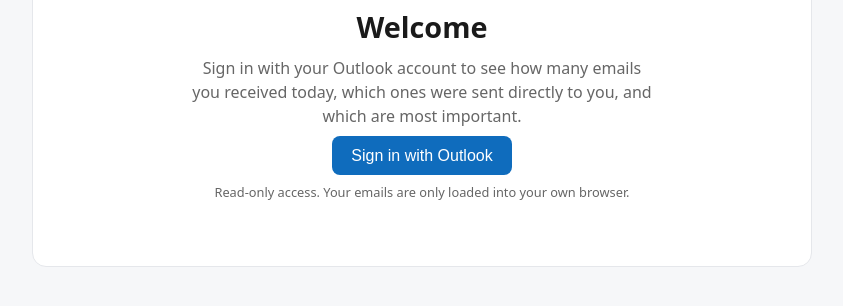
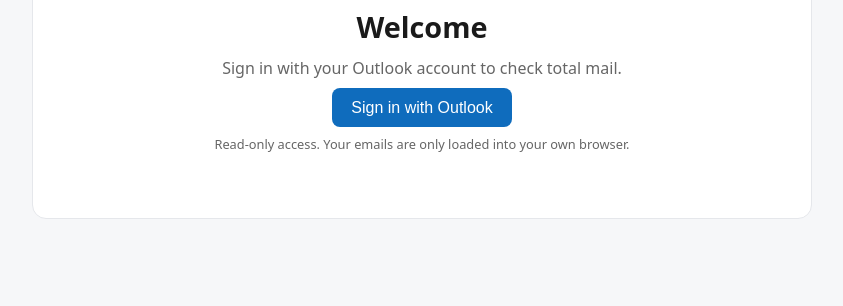
Before and after one commit to Travezi/PchTc, a plain HTML site: page index.html in a window 1280 px wide. Shown: the part 172-478 px from the top of the page, without its empty margins (218-1061 px from the left). Drawn offline with Linux system fonts and the light colour scheme; a script that the page names is missing.

Commit message:
Update index.html

```diff
--- a/index.html
+++ b/index.html
@@ -41,7 +41,7 @@
   <section id="login" class="panel hero">
     <div class="logo">📬</div>
     <h1 id="hello">Welcome</h1>
-    <p>Sign in with your Outlook account to see how many emails you received today, which ones were sent directly to you, and which are most important.</p>
+    <p>Sign in with your Outlook account to check total mail.</p>
     <p><button id="signin">Sign in with Outlook</button></p>
     <p class="small">Read-only access. Your emails are only loaded into your own browser.</p>
   </section>
```
